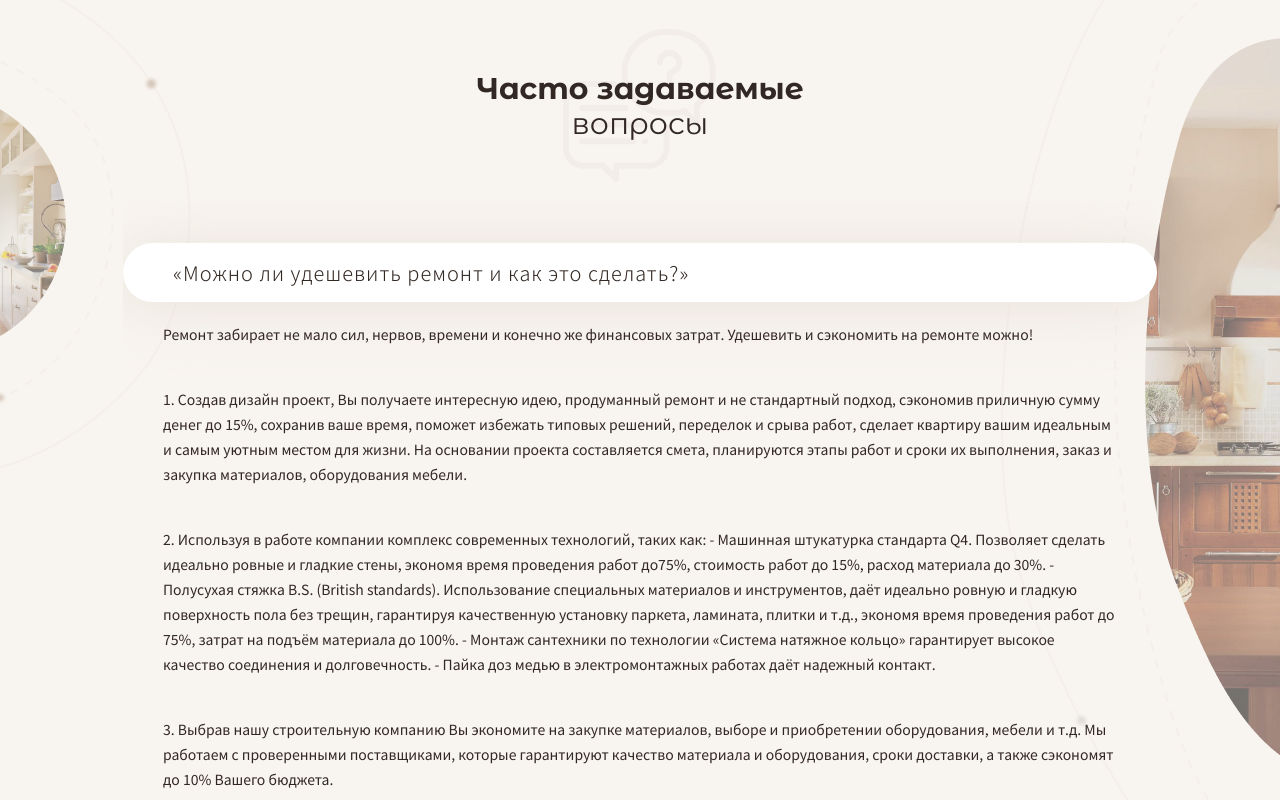
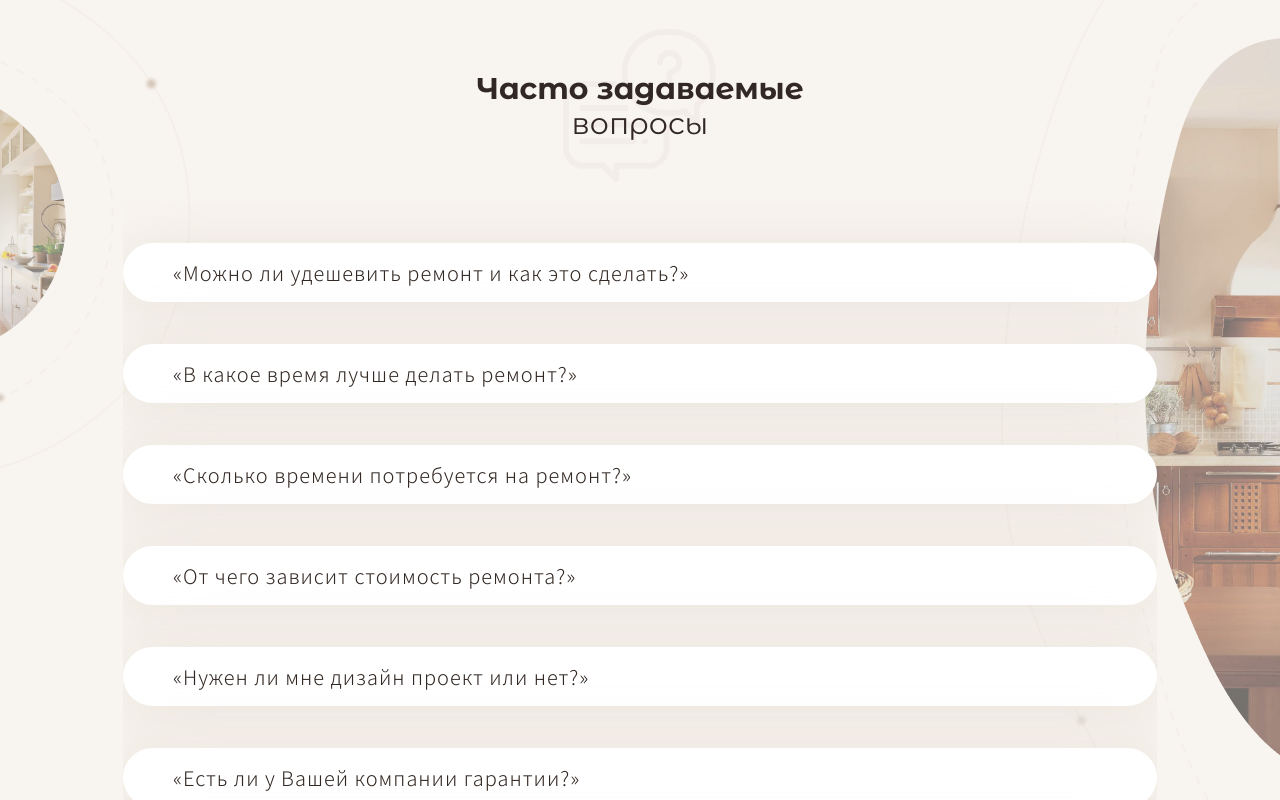
Before and after one commit to FERROUSSAGE/diplom_insein, a website built with webpack: page index.html in a window 1280 px wide. Shown: the part 11200-12000 px from the top of the page. Built offline with nearby package versions, Linux system fonts and the light colour scheme.

Commit message:
feat faq.js: add accordion

```diff
--- a/index.html
+++ b/index.html
@@ -1477,7 +1477,7 @@
     <div class="section-title faq__title">Часто задаваемые <span>вопросы</span></div>
     <div class="accordion">
       <ul>
-        <li><h2 class="title_block msg-active">«Можно ли удешевить ремонт и как это сделать?»</h2>
+        <li><h2 class="title_block">«Можно ли удешевить ремонт и как это сделать?»</h2>
           <div class="msg"><p>Ремонт забирает не мало сил, нервов, времени и конечно же финансовых затрат. Удешевить и
             сэкономить на ремонте можно!</p>
             <p>1. Создав дизайн проект, Вы получаете интересную идею, продуманный ремонт и не стандартный подход,
--- a/src/index.js
+++ b/src/index.js
@@ -9,6 +9,7 @@ import { popupRepair } from './modules/popup-repair-types';
 import { popupPrivacy } from './modules/privacy-policy';
 import sliderRepairTypes from './modules/types-repair';
 import sendData from './modules/send-data';
+import accordion from './modules/faq';
 
 let windowWidth = window.innerWidth;
 
@@ -25,3 +26,4 @@ window.addEventListener('resize', (e) =>{
     formula(windowWidth);
 });
 popupConsultation();
+accordion();
--- /dev/null
+++ b/src/modules/faq.js
@@ -0,0 +1,11 @@
+const accordion = () => {
+    const faq = document.getElementById('faq'),
+        titleBlock = faq.querySelectorAll('.title_block');
+
+    faq.addEventListener(`click`, (e) => {
+        titleBlock.forEach(item => item.classList.remove('msg-active'));
+        e.target.classList.add('msg-active');
+    });
+
+};
+export default accordion;
```
Also changed, not shown: dist/main.js.
